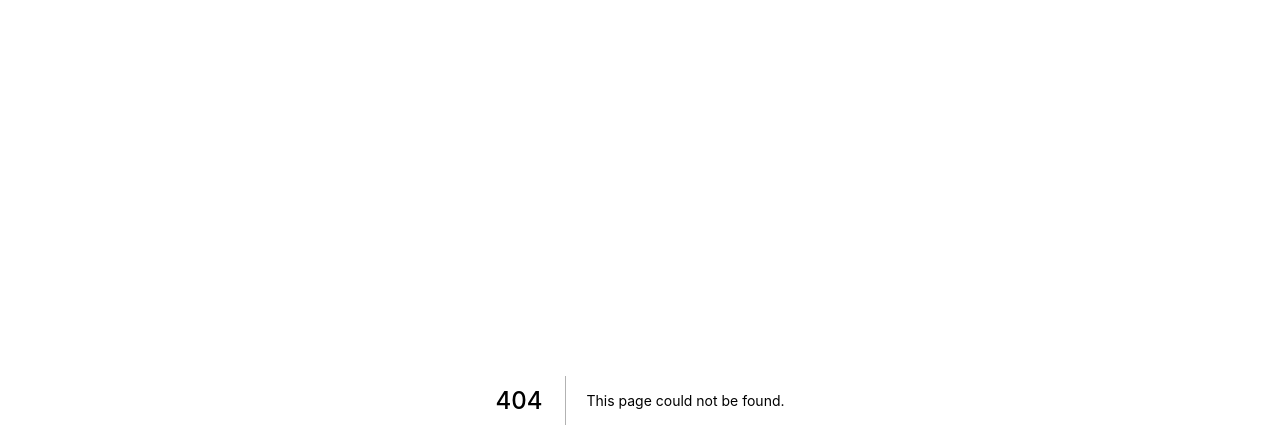
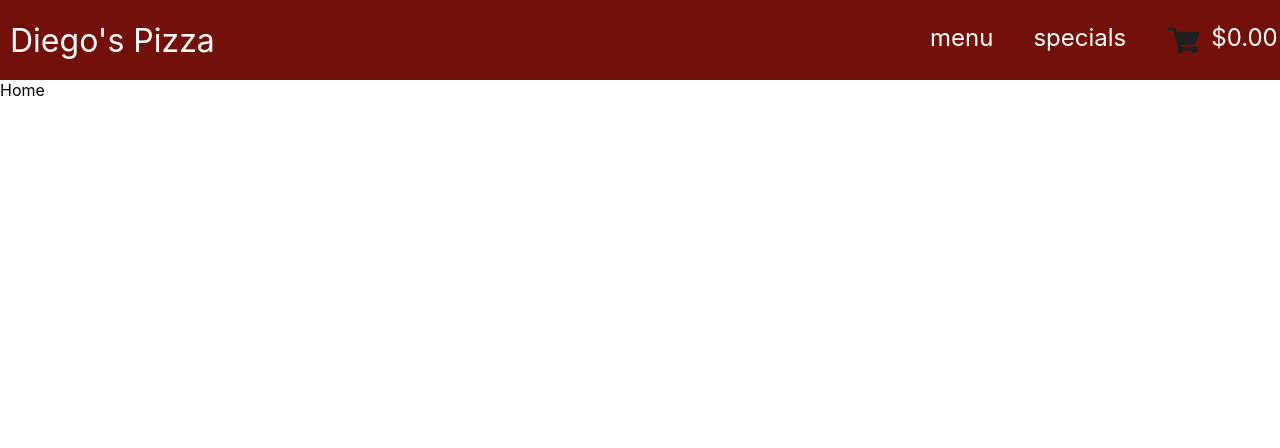
Before and after one commit to diegovazquezny/diegos-pizza, a Next.js app: page /menu in a window 1280 px wide. Before the commit this address had no page. Shown: the top 448 px of the page. Built offline with nearby package versions, Linux system fonts and the light colour scheme.

Commit message:
add links and restructure folders

```diff
--- a/pages/articles.js
+++ b/components/home/articles.js
@@ -1,5 +1,5 @@
 import React from 'react';
-import styles from '../styles/Articles.module.css'
+import styles from '../../styles/Articles.module.css';
 import { Paper } from '@material-ui/core';
 
 
--- a/pages/carousel.js
+++ b/components/home/carousel.js
@@ -1,8 +1,8 @@
 import React, {useEffect, useRef, useState} from 'react';
 import Carousel from 'react-material-ui-carousel';
 import { Paper } from '@material-ui/core';
-import styles from '../styles/Carousel.module.css';
-import useResizeObserver from '../utils/useResizeObserver';
+import styles from '../../styles/Carousel.module.css';
+import useResizeObserver from '../../utils/useResizeObserver';
 
 export default function CarouselMUI(props) {
   const [itemsPerPage, setItemsPerPage] = useState(3);
--- a/pages/header.js
+++ b/components/home/header.js
@@ -1,6 +1,7 @@
 import React from 'react';
-import styles from '../styles/Header.module.css';
+import styles from '../../styles/Header.module.css';
 import { cart } from './svg';
+import Link from 'next/link';
 
 const total = '$0.00'
 
@@ -8,18 +9,30 @@ export default function Header() {
   return (
     <div className={styles.navBar}>
       <div className={styles.logoWrapper}>
-        <p className={styles.logo}>Diego's Pizza</p>
+        <Link href='/'>
+          <a>
+            <p className={styles.logo}>Diego's Pizza</p>
+          </a>
+        </Link>
       </div>
       <div className={styles.linksWrapper}>
         <ul className={styles.links}>
           <li className={styles.linkItem}>
             <div className={styles.linkItem}>
-              menu
+              <Link href='/menu/'>
+                <a>
+                  menu
+                </a>
+              </Link>
             </div>
           </li>
           <li className={styles.linkItem}>
             <div className={styles.linkItem}>
-              specials
+              <Link href='/specials/'>
+                <a>
+                  specials
+                </a>
+              </Link>
             </div>
           </li>
           <li className={styles.linkItem}>
--- a/pages/hero.js
+++ b/components/home/hero.js
@@ -1,5 +1,5 @@
 import React from 'react';
-import styles from '../styles/Hero.module.css'
+import styles from '../../styles/Hero.module.css'
 
 const line1 = 'TRY ONE OF OUR';
 const line2 = 'TASTY SPECIALTY';
--- a/pages/svg.js
+++ b/components/home/svg.js
@@ -1,4 +1,4 @@
-import styles from '../styles/Header.module.css';
+import styles from '../../styles/Header.module.css';
 
 const Svg = () => <svg></svg>
 
--- a/pages/_app.js
+++ b/pages/_app.js
@@ -1,7 +1,7 @@
-import '../styles/globals.css'
+import '../styles/globals.css';
 
 function MyApp({ Component, pageProps }) {
-  return <Component {...pageProps} />
+  return <Component {...pageProps} />;
 }
 
-export default MyApp
+export default MyApp;
--- /dev/null
+++ b/pages/menu/index.js
@@ -0,0 +1,15 @@
+import Link from 'next/link';
+import Header from '../../components/home/header';
+
+export default function Menu() {
+  return (
+    <div>
+      <Header/>
+      <Link href='/'>
+        <a>
+          Home
+        </a>
+      </Link>
+    </div>
+  )
+}
--- a/styles/Articles.module.css
+++ b/styles/Articles.module.css
@@ -54,4 +54,8 @@
     margin: 60px auto 60px auto;
     justify-content: center;
   }
+
+  .article {
+    margin: 10px;
+  }
 }
```
Also changed, not shown: components/home/footer.js (added, +16 -0 lines), pages/footer.js (deleted, +0 -7 lines), pages/index.js (+6 -6 lines), pages/specials/index.js (added, +15 -0 lines).
